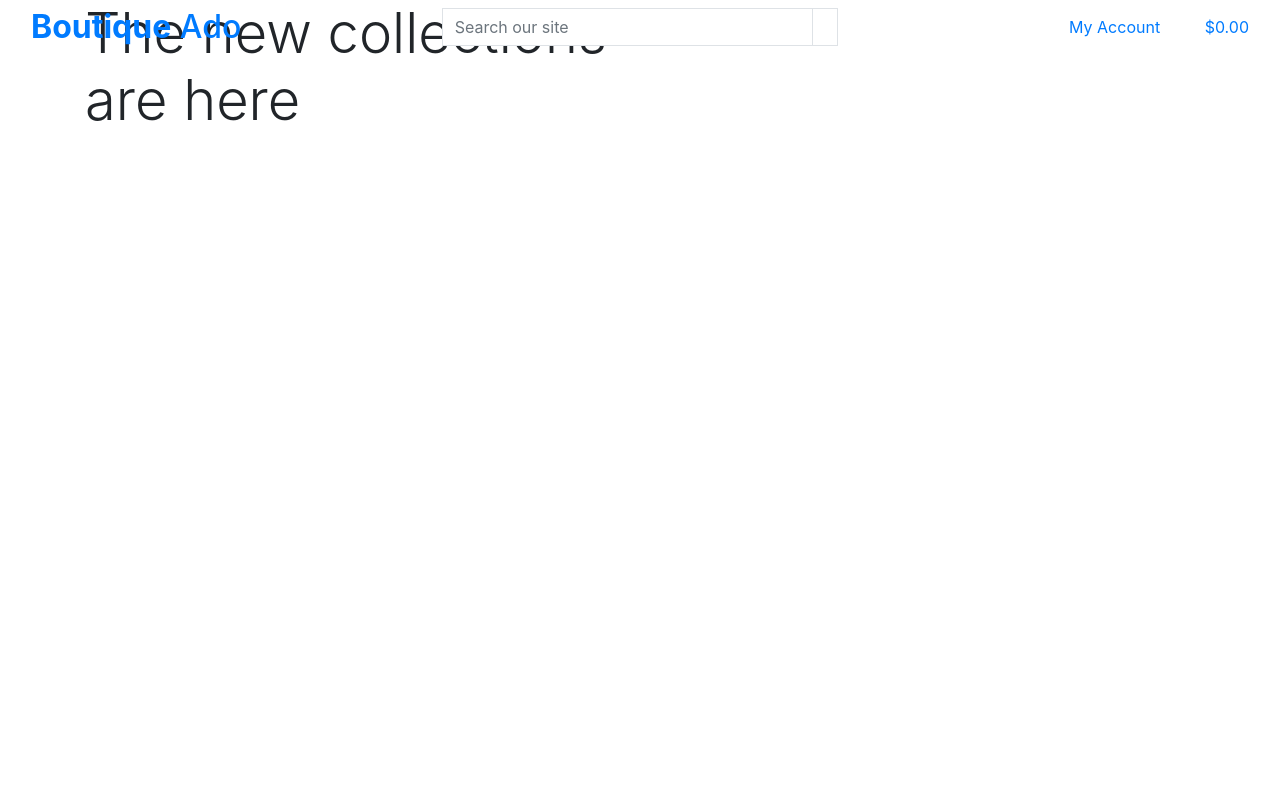
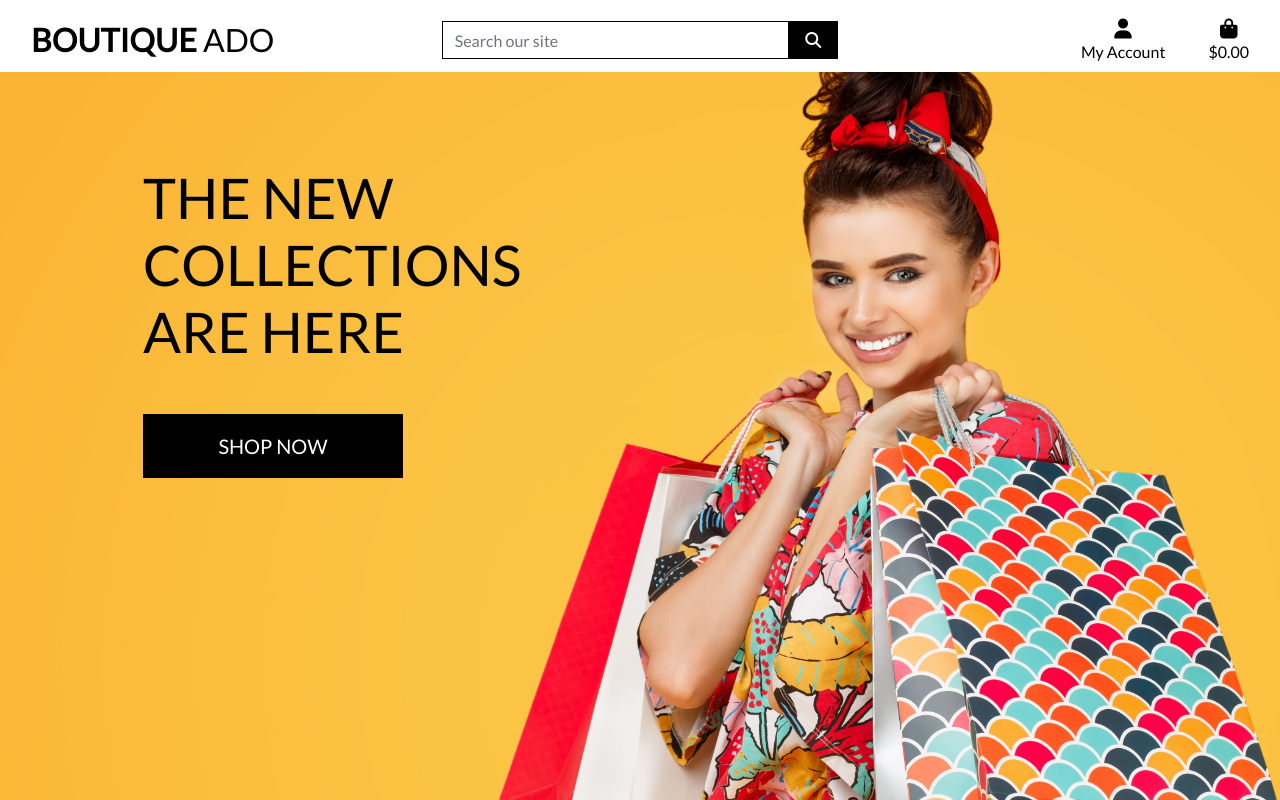
Before and after one commit to stiophan0309/boutique_ado_sah, a Django app: page / in a window 1280 px wide. Run offline with Django 3.2, Linux system fonts and the light colour scheme; some libraries are stand-ins or nearby versions.

Commit message:
completed home page header and css

```diff
--- a/boutique_ado/settings.py
+++ b/boutique_ado/settings.py
@@ -146,3 +146,7 @@ USE_TZ = True
 # https://docs.djangoproject.com/en/3.0/howto/static-files/
 
 STATIC_URL = '/static/'
+STATICFILES_DIRS = (os.path.join(BASE_DIR, 'static'),)
+
+MEDIA_URL = '/media/'
+MEDIA_ROOT = os.path.join(BASE_DIR, 'media')
--- a/boutique_ado/urls.py
+++ b/boutique_ado/urls.py
@@ -15,9 +15,11 @@ Including another URLconf
 """
 from django.contrib import admin
 from django.urls import path, include
+from django.conf import settings
+from django.conf.urls.static import static
 
 urlpatterns = [
     path('admin/', admin.site.urls),
     path('accounts/', include('allauth.urls')),
     path('', include('home.urls')),
-]
+] + static(settings.MEDIA_URL, document_root=settings.MEDIA_ROOT)
--- a/home/templates/home/index.html
+++ b/home/templates/home/index.html
@@ -21,7 +21,7 @@
                 </h1>
                 <div class="my-5">
                     <h4>
-                        <a href="" class="shop-now-button btn btn-lg rounded-0 text-uppercase py-3"></a>
+                        <a href="" class="shop-now-button btn btn-lg rounded-0 text-uppercase py-3">Shop Now</a>
                     </h4>
                 </div>
 
--- /dev/null
+++ b/static/css/base.css
@@ -0,0 +1,81 @@
+html {
+    height: 100%;
+}
+
+body {
+    background: url('/media/homepage_background_cropped.jpg') no-repeat center center fixed;
+    background-size: cover;
+    height: calc(100vh -164px);
+    color: #555;
+    font-family: 'Lato';
+}
+
+/* from Bulma */
+.icon {
+    align-items: center;
+    display: inline-flex;
+    justify-content: center;
+    height: 1.5rem;
+    width: 1.5rem;
+}
+
+.logo-font {
+    text-transform: uppercase;
+}
+
+.main-logo-link {
+    width: fit-content;
+}
+
+.shop-now-button {
+    background: black;
+    color: white;
+    min-width: 260px;
+}
+
+.btn-black {
+    background: black;
+    color: white;
+}
+
+.shop-now-button:hover,
+.shop-now-button:active,
+.shop-now-button:focus,
+.btn-black:hover,
+.btn-black:active,
+.btn-black:focus {
+    background: #222;
+    color: white;
+}
+
+.text-black {
+    color: #000 !important;
+}
+
+.border-black {
+    border: 1px solid black !important;
+}
+
+/* -------------------------------- Media Queries */
+
+/* Slightly larger container on xl screens */
+@media (min-width: 1200px) {
+  .container {
+    max-width: 80%;
+  }
+}
+
+/* fixed top navbar only on medium and up */
+@media (min-width: 992px) {
+    .fixed-top-desktop-only {
+        position: fixed;
+        top: 0;
+        right: 0;
+        left: 0;
+        z-index: 1030;
+    }
+
+    .header-container {
+        padding-top: 164px;
+    }
+}
--- a/templates/base.html
+++ b/templates/base.html
@@ -14,12 +14,15 @@
 
     {% block corecss %}
       <link rel="stylesheet" href="https://stackpath.bootstrapcdn.com/bootstrap/4.5.0/css/bootstrap.min.css" integrity="sha384-9aIt2nRpC12Uk9gS9baDl411NQApFmC26EwAOH8WgZl5MYYxFfc+NcPb1dKGj7Sk" crossorigin="anonymous">
+      <link rel="stylesheet" href="https://fonts.googleapis.com/css2?family=Lato&display=swap">
+      <link rel="stylesheet" href="{% static 'css/base.css' %}">
     {% endblock %}
 
     {% block extra_css %}
     {% endblock %}
 
     {% block corejs %}
+        <script src="https://kit.fontawesome.com/582831e37d.js" crossorigin="anonymous"></script>
         <script src="https://code.jquery.com/jquery-3.5.1.slim.min.js" integrity="sha384-DfXdz2htPH0lsSSs5nCTpuj/zy4C+OGpamoFVy38MVBnE+IbbVYUew+OrCXaRkfj" crossorigin="anonymous"></script>
         <script src="https://cdn.jsdelivr.net/npm/popper.js@1.16.0/dist/umd/popper.min.js" integrity="sha384-Q6E9RHvbIyZFJoft+2mJbHaEWldlvI9IOYy5n3zV9zzTtmI3UksdQRVvoxMfooAo" crossorigin="anonymous"></script>
         <script src="https://stackpath.bootstrapcdn.com/bootstrap/4.5.0/js/bootstrap.min.js" integrity="sha384-OgVRvuATP1z7JjHLkuOU7Xw704+h835Lr+6QL9UvYjZE3Ipu6Tp75j7Bh/kR0JKI" crossorigin="anonymous"></script>
@@ -33,7 +36,7 @@
   <body>
 
     <header class="container-fluid fixed-top">
-        <div class="row">
+        <div id="topnav" class="row bg-white pt-lg-2 d-none d-lg-flex">
             <div class="col-12 col-lg-4 my-auto py-1 py-lg-0 text-center text-lg-left">
                 <a href="{% url 'home' %}" class="nav-link main-logo-link">
                     <h2 class="logo-font text-black my-0"><strong>Boutique</strong> Ado</h2>
```
Also changed, not shown: media/homepage_background_cropped.jpg (added).
